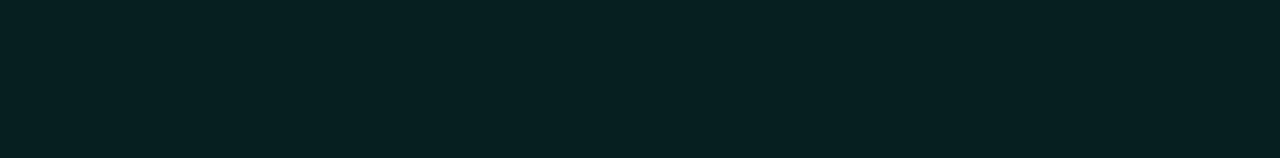
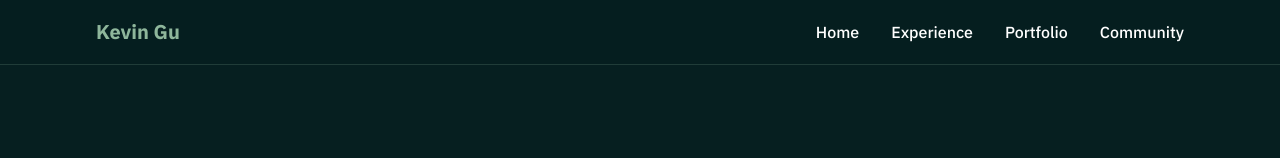
Before and after one commit to Kevinxygu/portfolio-website, a Next.js app: page / in a window 1280 px wide. Shown: the top 158 px of the page. Built offline with nearby package versions, Linux system fonts and the light colour scheme.

Commit message:
updated w hackharvard + implemented search

```diff
--- a/src/app/page.tsx
+++ b/src/app/page.tsx
@@ -1,27 +1,36 @@
+'use client';
+
+import { useState } from 'react';
 import { Experience } from '@/components/Experience';
 import { Project } from '@/components/Project';
 import { Case } from '@/components/Case';
 import { Extracurricular } from '@/components/Extracurricular';
+import { Navbar } from '@/components/Navbar';
+import { ProjectSearchFilter } from '@/components/ProjectSearchFilter';
 import { Button } from '@/components/ui/button';
 import Image from 'next/image';
-import data from '../constants/data.json'
+import data from '../constants/data.json';
 
 export default function HomePage() {
-
   const experiences = data.experiences;
   const projects = data.projects;
   const cases = data.cases;
   const extracurriculars = data.extracurriculars;
 
+  const [filteredProjects, setFilteredProjects] = useState(projects);
+
   return (
     <div className="min-h-screen bg-palette-dark-green text-white">
-    {/* hero */}
-    <section className="relative min-h-screen flex items-center px-8 md:px-16 lg:px-24">
+      {/* Navigation Bar */}
+      <Navbar />
+
+      {/* Hero Section - Added padding-top for fixed navbar */}
+      <section id="home" className="relative min-h-screen flex items-center px-8 md:px-16 lg:px-24 pt-16">
         <div className="w-full max-w-7xl mx-auto">
           <div className="grid grid-cols-1 lg:grid-cols-2 gap-12 items-center">
             {/* left side - text */}
             <div className="flex flex-col items-start">
-            <p className="text-white text-xl n mb-3">Thanks for stopping by!</p>
+              <p className="text-white text-xl mb-3">Thanks for stopping by!</p>
               <h1 className="text-5xl md:text-6xl lg:text-7xl font-bold mb-6 text-palette-medium-green">
                 I&apos;m Kevin
               </h1>
@@ -112,8 +121,8 @@ export default function HomePage() {
         </div>
       </section>
 
-      {/* experience */}
-      <section className="py-16 px-8 md:px-16 lg:px-24">
+      {/* Experience Section */}
+      <section id="experience" className="py-16 px-8 md:px-16 lg:px-24">
         <div className="max-w-7xl mx-auto">
           <h2 className="text-2xl md:text-3xl font-semibold mb-8 text-palette-medium-green">Experience</h2>
           <div className="grid grid-cols-1 lg:grid-cols-3 gap-8">
@@ -124,22 +133,37 @@ export default function HomePage() {
         </div>
       </section>
 
-      {/* portfolio */}
-      <section className="py-16 px-8 md:px-16 lg:px-24">
+      {/* Portfolio Section */}
+      <section id="portfolio" className="py-16 px-8 md:px-16 lg:px-24">
         <div className="max-w-7xl mx-auto">
           <h2 className="text-2xl md:text-3xl font-semibold mb-8 text-palette-medium-green">Portfolio</h2>
 
-          {/* technical projects */}
+          {/* Technical Projects with Search */}
           <div className="mb-12">
             <h3 className="text-xl font-medium mb-6 text-palette-medium-green">Technical Projects</h3>
+
+            {/* Search and Filter */}
+            <ProjectSearchFilter
+              projects={projects}
+              onFilterChange={setFilteredProjects}
+            />
+
+            {/* Projects Grid */}
             <div className="grid grid-cols-1 md:grid-cols-2 lg:grid-cols-3 gap-8">
-              {projects.map((project, index) => (
+              {filteredProjects.length > 0 ? (
+                filteredProjects.map((project, index) => (
                   <Project key={index} {...project} />
-              ))}
+                ))
+              ) : (
+                <div className="col-span-full text-center py-12">
+                  <p className="text-zinc-400 text-lg">No projects found matching your search.</p>
+                  <p className="text-zinc-500 text-sm mt-2">Try a different search term or technology.</p>
+                </div>
+              )}
             </div>
           </div>
 
-          {/* cases */}
+          {/* Cases */}
           <div className="mb-12">
             <h3 className="text-xl font-medium mb-6 text-palette-medium-green">Case Studies and Competitions</h3>
             <div className="grid grid-cols-1 md:grid-cols-3 gap-8">
@@ -151,8 +175,8 @@ export default function HomePage() {
         </div>
       </section>
 
-      {/* community */}
-      <section className="py-16 px-8 md:px-16 lg:px-24">
+      {/* Community Section */}
+      <section id="community" className="py-16 px-8 md:px-16 lg:px-24">
         <div className="max-w-7xl mx-auto">
           <h2 className="text-2xl md:text-3xl font-semibold mb-8 text-palette-medium-green">Community Involvement</h2>
           <div className="grid grid-cols-1 md:grid-cols-2 lg:grid-cols-3 gap-8">
--- /dev/null
+++ b/src/components/Navbar.tsx
@@ -0,0 +1,74 @@
+import { useState } from 'react';
+import { Menu, X } from 'lucide-react';
+import { Button } from '@/components/ui/button';
+
+export function Navbar() {
+  const [isMobileMenuOpen, setIsMobileMenuOpen] = useState(false);
+
+  const navItems = [
+    { label: 'Home', href: '#home' },
+    { label: 'Experience', href: '#experience' },
+    { label: 'Portfolio', href: '#portfolio' },
+    { label: 'Community', href: '#community' },
+  ];
+
+  const scrollToSection = (href: string) => {
+    const element = document.querySelector(href);
+    if (element) {
+      element.scrollIntoView({ behavior: 'smooth' });
+      setIsMobileMenuOpen(false);
+    }
+  };
+
+  return (
+    <nav className="fixed top-0 left-0 right-0 z-50 bg-palette-dark-green/95 backdrop-blur-sm border-b border-palette-medium-green/20">
+      <div className="max-w-7xl mx-auto px-8 md:px-16 lg:px-24">
+        <div className="flex items-center justify-between h-16">
+          {/* Logo/Name */}
+          <button
+            onClick={() => scrollToSection('#home')}
+            className="text-xl font-bold text-palette-medium-green hover:text-palette-light-green transition-colors"
+          >
+            Kevin Gu
+          </button>
+
+          {/* Desktop Navigation */}
+          <div className="hidden md:flex items-center gap-8">
+            {navItems.map((item) => (
+              <button
+                key={item.label}
+                onClick={() => scrollToSection(item.href)}
+                className="text-white hover:text-palette-medium-green transition-colors font-medium"
+              >
+                {item.label}
+              </button>
+            ))}
+          </div>
+
+          {/* Mobile Menu Button */}
+          <button
+            onClick={() => setIsMobileMenuOpen(!isMobileMenuOpen)}
+            className="md:hidden text-white hover:text-palette-medium-green transition-colors"
+          >
+            {isMobileMenuOpen ? <X size={24} /> : <Menu size={24} />}
+          </button>
+        </div>
+
+        {/* Mobile Menu */}
+        {isMobileMenuOpen && (
+          <div className="md:hidden py-4 border-t border-palette-medium-green/20">
+            {navItems.map((item) => (
+              <button
+                key={item.label}
+                onClick={() => scrollToSection(item.href)}
+                className="block w-full text-left px-4 py-3 text-white hover:text-palette-medium-green hover:bg-palette-medium-green/10 transition-colors font-medium"
+              >
+                {item.label}
+              </button>
+            ))}
+          </div>
+        )}
+      </div>
+    </nav>
+  );
+}
--- /dev/null
+++ b/src/components/ProjectSearchFilter.tsx
@@ -0,0 +1,74 @@
+import { useState } from 'react';
+import { Search } from 'lucide-react';
+
+interface ProjectSearchFilterProps {
+  projects: Array<{
+    title: string;
+    imagePath: string;
+    githubLink: string;
+    tags: string[];
+    prize?: string;
+    description: string;
+  }>;
+  onFilterChange: (filteredProjects: any[]) => void;
+}
+
+export function ProjectSearchFilter({ projects, onFilterChange }: ProjectSearchFilterProps) {
+  const [searchTerm, setSearchTerm] = useState('');
+
+  // Get all unique tags from projects
+  const allTags = Array.from(
+    new Set(projects.flatMap(project => project.tags))
+  ).sort();
+
+  const handleSearch = (value: string) => {
+    setSearchTerm(value);
+    filterProjects(value);
+  };
+
+  const filterProjects = (search: string) => {
+    const filtered = projects.filter(project => {
+      const searchLower = search.toLowerCase();
+      const titleMatch = project.title.toLowerCase().includes(searchLower);
+      const descriptionMatch = project.description.toLowerCase().includes(searchLower);
+      const tagMatch = project.tags.some(tag =>
+        tag.toLowerCase().includes(searchLower)
+      );
+
+      return titleMatch || descriptionMatch || tagMatch;
+    });
+
+    onFilterChange(filtered);
+  };
+
+  return (
+    <div className="mb-8">
+      {/* Search Bar */}
+      <div className="relative max-w-md">
+        <Search className="absolute left-3 top-1/2 transform -translate-y-1/2" size={20} />
+        <input
+          type="text"
+          placeholder="Search projects by name, description, or technology..."
+          value={searchTerm}
+          onChange={(e) => handleSearch(e.target.value)}
+          className="w-full pl-10 pr-4 py-3 bg-palette-medium-green/10 border border-palette-medium-green/30 rounded-lg text-white focus:outline-none focus:border-palette-medium-green focus:ring-1 focus:ring-palette-medium-green"
+        />
+      </div>
+
+      {/* Active Search Indicator */}
+      {searchTerm !== '' && (
+        <div className="mt-3 flex items-center gap-2">
+          <span className="text-sm text-zinc-400">
+            Searching for: <span className="text-palette-light-green font-medium">{searchTerm}</span>
+          </span>
+          <button
+            onClick={() => handleSearch('')}
+            className="text-xs text-palette-medium-green hover:text-palette-light-green underline"
+          >
+            Clear
+          </button>
+        </div>
+      )}
+    </div>
+  );
+}
```
Also changed, not shown: src/constants/data.json (+8 -8 lines), public/images/projects/hackharvard-banner.png (deleted), public/images/projects/safely-banner.png (added). Lines whose indentation alone changed are shown as unchanged.
